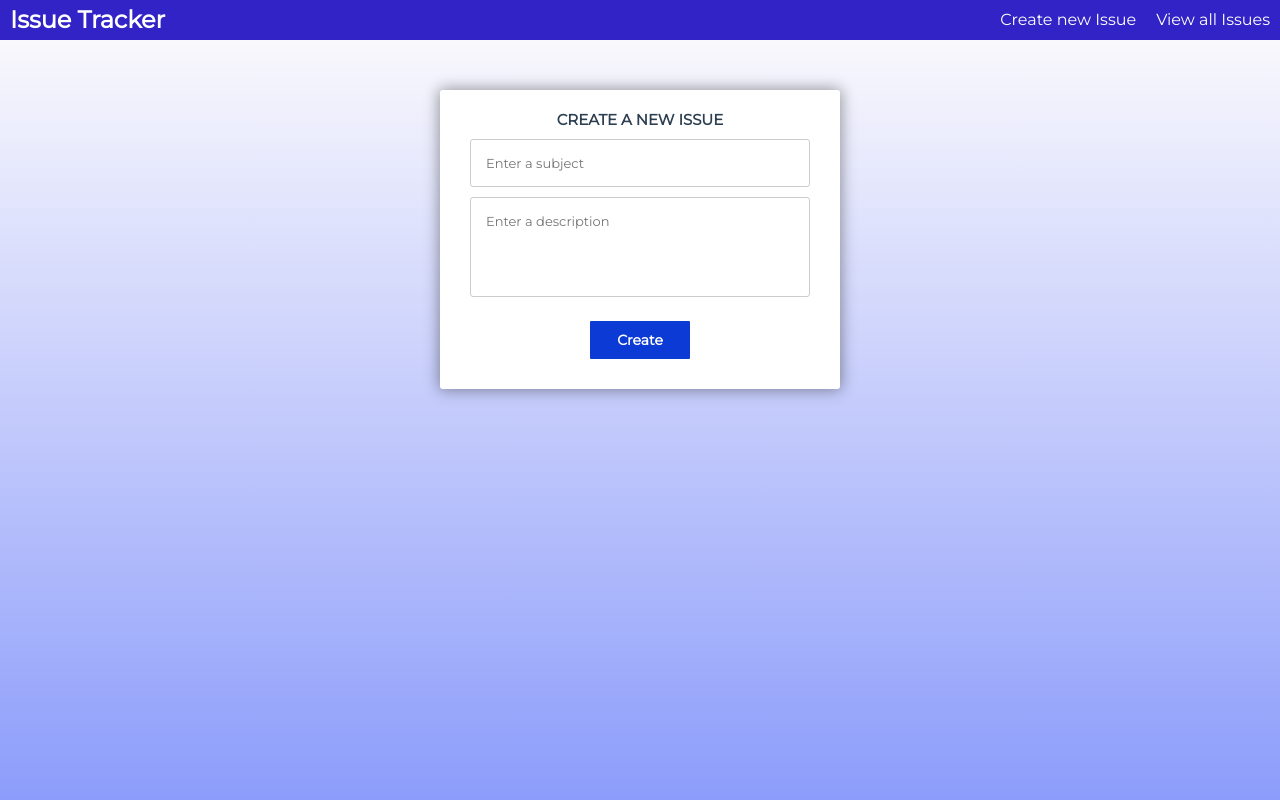
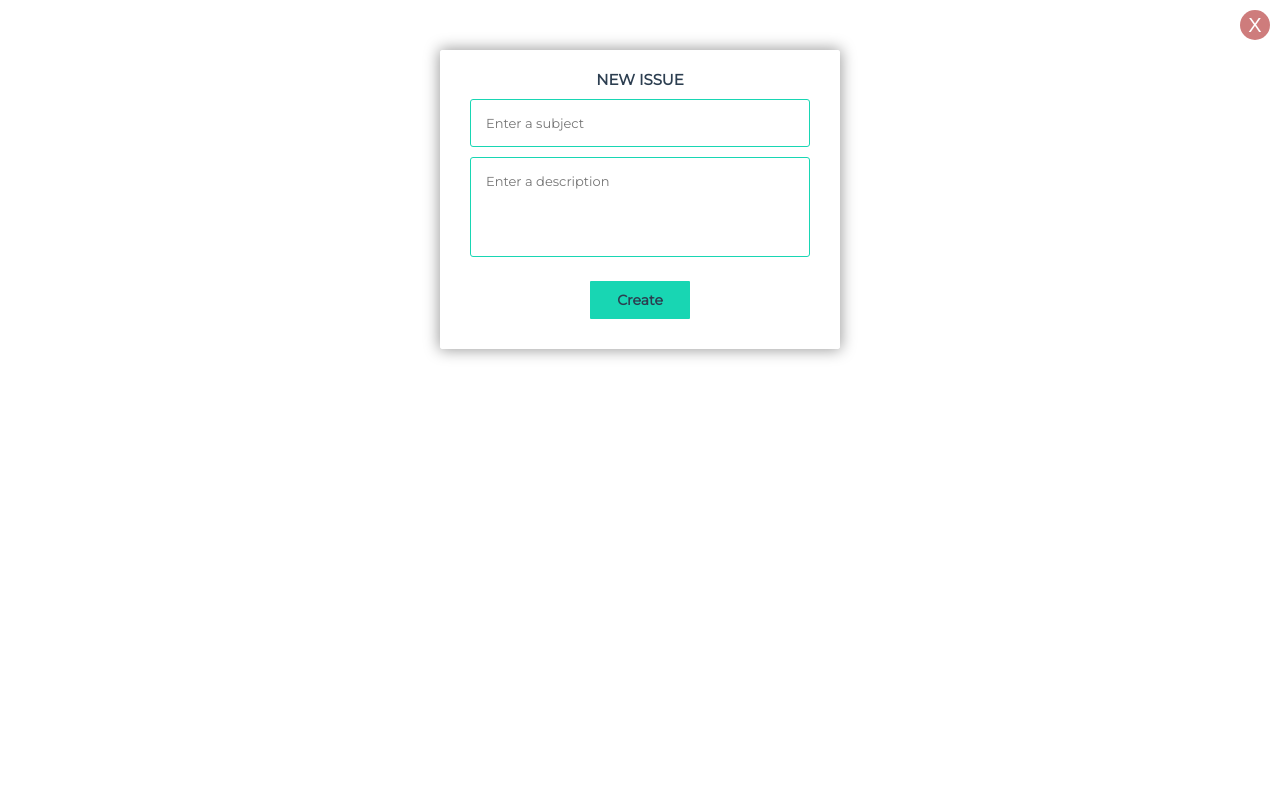
Before and after one commit to ASWPROJECT/BackEnd, a Django app: page /newIssues/ in a window 1280 px wide. Run offline with Django 4.2, Linux system fonts and the light colour scheme; the visitor is signed in with stand-in values (Sample User, id 1).

Commit message:
Afegir boto "NEW ISSUE" format taiga

```diff
--- a/issues/templates/issues.html
+++ b/issues/templates/issues.html
@@ -16,7 +16,6 @@
       <!-- Barra de navegación -->
       <h1 class="app-title">Issue Tracker</h1>
       <ul>
-        <li><a href="http://127.0.0.1:8000/newIssues">Create new Issue</a></li>
         <li><a href="http://127.0.0.1:8000">View all Issues</a></li>
         <li><p>Hello, {{request.user}} </p></li>
         <li><a href="{% url 'logout' %}">Logout</a></li>
@@ -34,6 +33,7 @@
         </form>
       </div>
       <div class="new-issue">
+        <button class="new-issue-btn" onclick="window.location.href='/newIssues/'">NEW ISSUE</button>
         <button class="bulk-insert-btn" onclick="window.location.href='/bulk_insert/'"></button>
       </div>
     </div>
--- a/issues/templates/new_issue.html
+++ b/issues/templates/new_issue.html
@@ -1,11 +1,9 @@
 <!DOCTYPE html>
-<html>
+<html lang="en">
 <head>
-  <meta charset="utf-8">
-  <title>Issue Tracker</title>
-  <meta name="viewport" content="width=device-width, initial-scale=1">
-  <!-- Enlaces a archivos CSS -->
-  <link rel="stylesheet" href="styles.css">
+    <meta charset="UTF-8">
+    <meta http-equiv="X-UA-Compatible" content="IE=edge">
+    <meta name="viewport" content="width=device-width, initial-scale=1.0">
     <style>
         /*Tipus de lletra*/
     @import url(https://fonts.googleapis.com/css?family=Montserrat);
@@ -13,53 +11,6 @@
     /*Reset*/
     * {
         margin: 0; padding: 0;
-}
-
-nav {
-    display: block;
-    background: rgb(49, 35, 198);
-    width: 100%;
-    margin: 0;
-    padding: 0;
-    height: 40px;
-    overflow: hidden;
-  }
-
-  nav ul {
-    display: flex;
-    justify-content: center;
-    align-items: center;
-    float: right;
-    margin: 0;
-    padding: 0;
-  }
-
-  nav li {
-    display: inline;
-  }
-
-  nav a {
-    display: inline;
-    padding: 10px;
-    color: #ffffff;
-    text-decoration: none;
-    margin-top: 15px;
-    line-height: 40px;
-  }
-
-  #app-title {
-    color: #ffffff;
-    display: inline;
-    margin-top: 5px;
-    margin-left: 10px;
-    float: left;
-  }
-
-
-html {
-	height: 100%;
-	background:
-	linear-gradient(rgb(255, 253, 253), rgba(63, 90, 247, 0.6));
     }
 
     body {
@@ -88,7 +39,7 @@ body {
 
     #msform input, textarea {
         padding: 15px;
-	border: 1px solid #ccc;
+        border: 1px solid #18d6b3;
         border-radius: 3px;
         margin-bottom: 10px;
         width: 100%;
@@ -105,9 +56,9 @@ input[name="description"] {
 
     #msform .action-button {
         width: 100px;
-	background: #0b3ad4;
+        background: #18d6b3;
         font-weight: bold;
-	color: white;
+        color: #2C3E50;
         border: 0 none;
         border-radius: 1px;
         cursor: pointer;
@@ -118,7 +69,7 @@ input[name="description"] {
       clear: both;
     }
     #msform .action-button:hover, #msform .action-button:focus {
-	box-shadow: 0 0 0 2px white, 0 0 0 3px #1000e9;
+        box-shadow: 0 0 0 2px white, 0 0 0 3px #18d6b3;
     }
 
     .fs-title {
@@ -133,37 +84,35 @@ input[name="description"] {
       overflow-y: scroll;
       resize: none;
     }
+
+    .close-button {
+        position: absolute;
+        top: 10px;
+        right: 10px;
+        font-size: 20px;
+        color: #fff;
+        background-color: rgb(206, 124, 124);
+        border: none;
+        border-radius: 50%;
+        width: 30px;
+        height: 30px;
+        cursor: pointer;
+    }
+
+    .close-button:hover {
+        background-color: #c00;
+    }
       </style>
 </head>
 <body>
-  <!-- Contenido de la página -->
-  <header>
-    <!-- Encabezado de la página -->
-    <nav>
-      <!-- Barra de navegación -->
-      <h1 id="app-title">Issue Tracker</h1>
-      <ul>
-        <li><a href="http://127.0.0.1:8000/newIssues" target="_self">Create new Issue</a></li>
-        <li><a href="http://127.0.0.1:8000" target="_self">View all Issues</a></li>
-      </ul>
-    </nav>
-  </header>
-  <main>
-    <!-- Contenido principal de la página -->
-    <section>
-      <!-- Sección de contenido -->
-      <div>
   <form id="msform" method="POST" action="http://127.0.0.1:8000/newIssues/">
     <!-- fieldsets -->
     <fieldset>
-            <h2 class="fs-title">Create a new Issue</h2>
+      <h2 class="fs-title">New Issue</h2>
       <input type="text" name="Subject" placeholder="Enter a subject" required />
       <textarea class="fs-textarea" name="Description" placeholder="Enter a description"></textarea>
       <input type="submit" name="create" class="create action-button" value="Create" />
     </fieldset>
   </form>
-      </div>
-    </section>
-  </main>
+<button class="close-button" onclick="location.href='http://127.0.0.1:8000'">X</button>
 </body>
-</html>
```
Also changed, not shown: issues/static/issues_styles.css (+36 -4 lines). Lines whose indentation alone changed are shown as unchanged.
